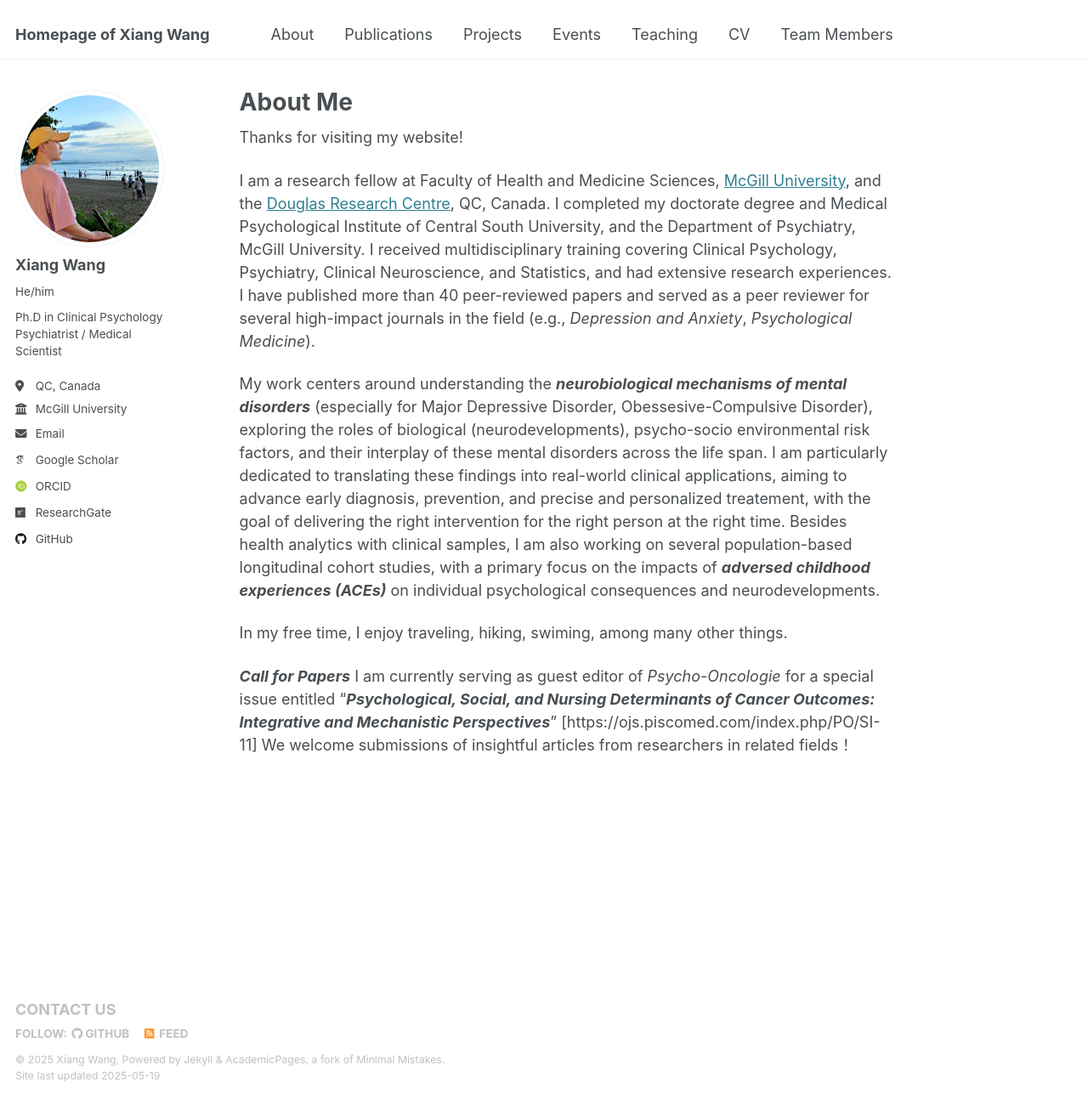
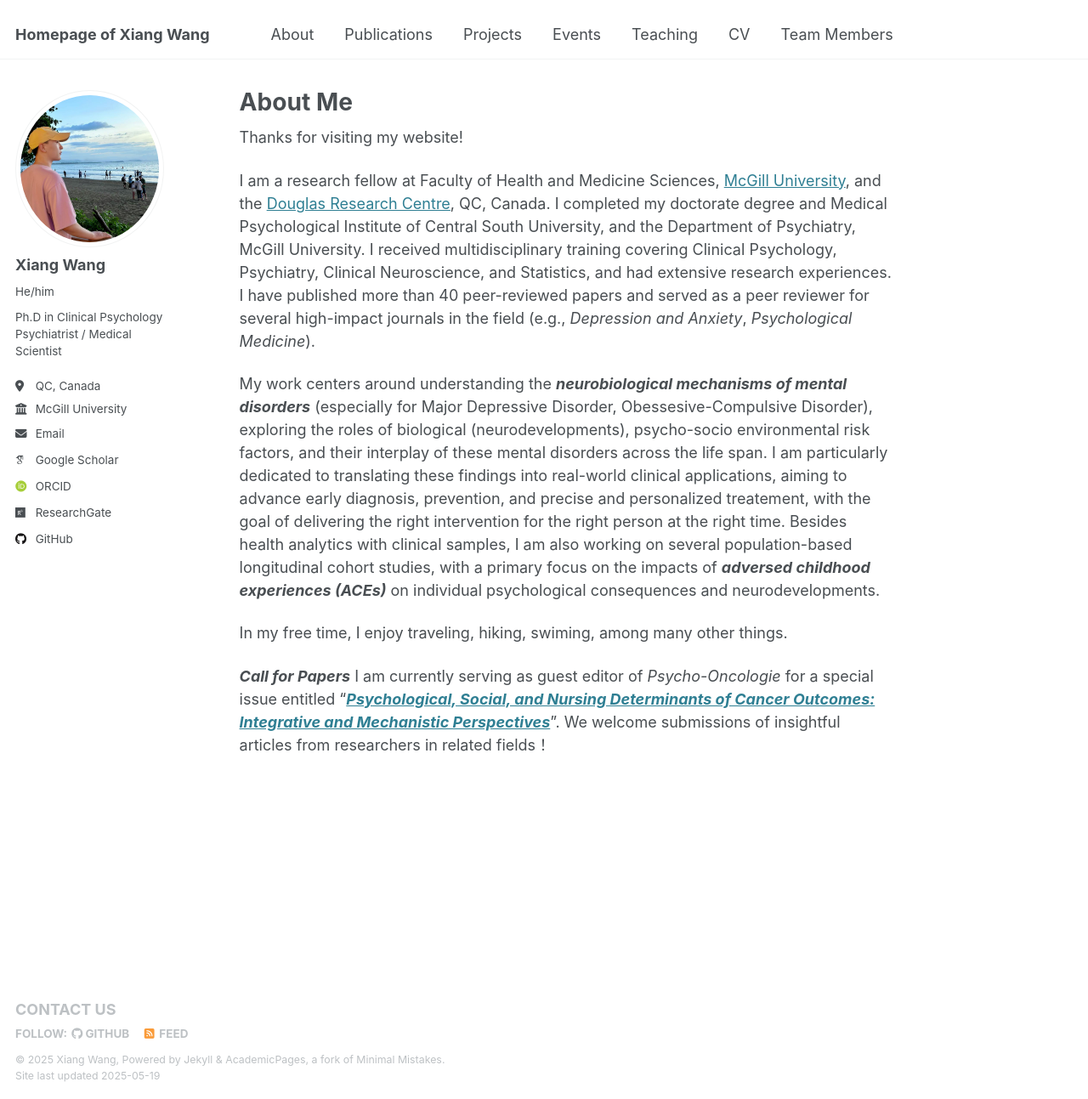
Before and after one commit to Xiang-Wangs/xiang-wangs.github.io, a Jekyll site: the page built from _pages/about_me.md, in a window 1280 px wide and 1293 px high. Shown: the whole window at 85% size. Built offline with Jekyll 4.4.1, drawn with Linux system fonts in a browser that asks for light colours; some web fonts are replaced.

Commit message:
Update about_me.md

```diff
--- a/_pages/about_me.md
+++ b/_pages/about_me.md
@@ -16,4 +16,4 @@ My work centers around understanding the ***neurobiological mechanisms of mental
 In my free time, I enjoy traveling, hiking, swiming, among many other things.
 
 ***Call for Papers***
-I am currently serving as guest editor of *Psycho-Oncologie* for a special issue entitled "***Psychological, Social, and Nursing Determinants of Cancer Outcomes: Integrative and Mechanistic Perspectives***" [https://ojs.piscomed.com/index.php/PO/SI-11] We welcome submissions of insightful articles from researchers in related fields！
+I am currently serving as guest editor of *Psycho-Oncologie* for a special issue entitled "[***Psychological, Social, and Nursing Determinants of Cancer Outcomes: Integrative and Mechanistic Perspectives***](https://ojs.piscomed.com/index.php/PO/SI-11)". We welcome submissions of insightful articles from researchers in related fields！
```
